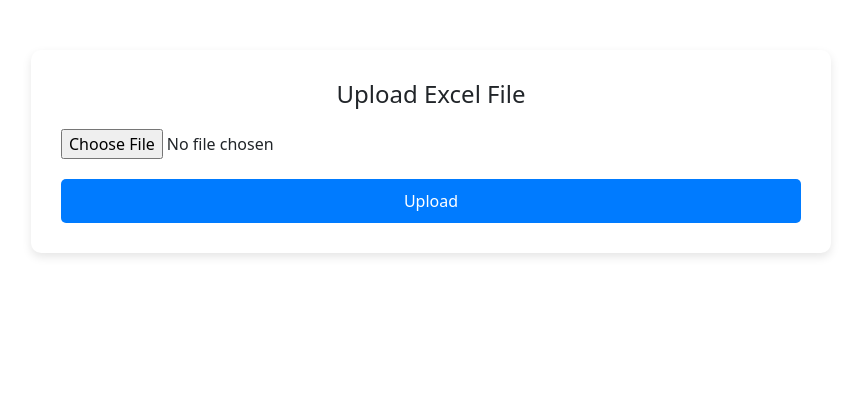
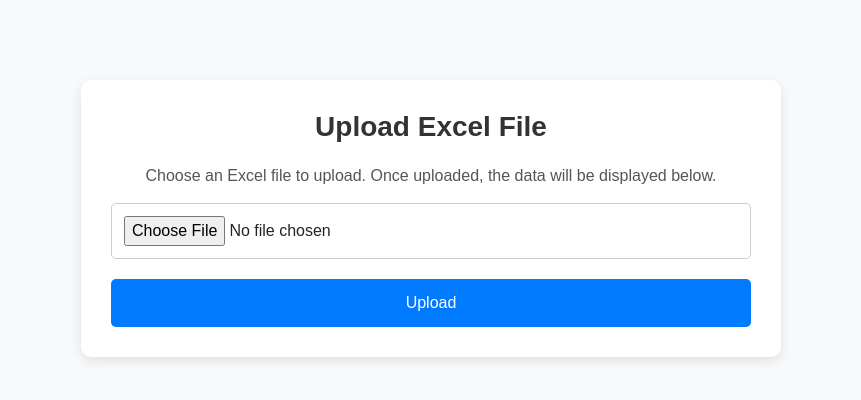
Before and after one commit to DevNumb/predict_environmental_impact, a Django app: page /upload/ in a window 1280 px wide. Shown: the top 400 px of the page, without its empty margins (209-1070 px from the left). Run offline with Django 5.2, Linux system fonts and the light colour scheme; some libraries are stand-ins or nearby versions.

Commit message:
third commit

```diff
--- a/myapp/templates/upload.html
+++ b/myapp/templates/upload.html
@@ -9,25 +9,44 @@
     <style>
         body {
             background-color: #f8f9fa;
+            font-family: 'Arial', sans-serif;
         }
+
         .upload-container {
-            max-width: 800px;
-            margin: 50px auto;
+            max-width: 700px;
+            margin: 80px auto;
             padding: 30px;
             background: white;
             border-radius: 10px;
-            box-shadow: 0 4px 10px rgba(0, 0, 0, 0.1);
+            box-shadow: 0 4px 12px rgba(0, 0, 0, 0.1);
         }
+
         .upload-container h2 {
-            font-size: 24px;
+            font-size: 28px;
             margin-bottom: 20px;
+            font-weight: bold;
+            color: #333;
         }
+
+        .upload-container p {
+            font-size: 16px;
+            margin-bottom: 15px;
+            color: #555;
+        }
+
         .upload-container input[type="file"] {
+            display: block;
+            width: 100%;
+            padding: 12px;
+            border: 1px solid #ccc;
+            border-radius: 5px;
             margin-bottom: 20px;
+            font-size: 16px;
         }
+
         .upload-container button {
             width: 100%;
-            padding: 10px;
+            padding: 12px;
             background-color: #007bff;
             color: white;
             border: none;
@@ -36,29 +55,44 @@
             cursor: pointer;
             transition: background-color 0.3s;
         }
+
         .upload-container button:hover {
             background-color: #0056b3;
+        }
+
+        .table-responsive {
+            margin-top: 30px;
+        }
+
+        .table-responsive table {
+            width: 100%;
+            border-collapse: collapse;
+        }
+
+        .table-responsive th, .table-responsive td {
+            padding: 12px;
+            text-align: left;
+            border-bottom: 1px solid #ddd;
+        }
+
+        .table-responsive th {
+            background-color: #f1f1f1;
+        }
+
+        .table-responsive tr:hover {
+            background-color: #f8f9fa;
         }
     </style>
 </head>
 <body>
 
-    <!DOCTYPE html>
-    <html lang="en">
-    <head>
-        <meta charset="UTF-8">
-        <meta name="viewport" content="width=device-width, initial-scale=1.0">
-        <title>Upload Excel File</title>
-        <link href="https://cdn.jsdelivr.net/npm/bootstrap@5.3.0/dist/css/bootstrap.min.css" rel="stylesheet">
-    </head>
-    <body>
-
     <div class="container">
         <div class="upload-container">
             <h2 class="text-center">Upload Excel File</h2>
+            <p class="text-center">Choose an Excel file to upload. Once uploaded, the data will be displayed below.</p>
             <form method="POST" enctype="multipart/form-data">
                 {% csrf_token %}
-                <input type="file" name="excel_file" required>
+                <input type="file" name="excel_file" accept=".xls, .xlsx" required>
                 <button type="submit" class="btn btn-primary">Upload</button>
             </form>
 
@@ -71,9 +105,5 @@
         </div>
     </div>
 
-    </body>
-    </html>
-
-
 </body>
 </html>
--- a/myproject/urls.py
+++ b/myproject/urls.py
@@ -4,5 +4,5 @@ from myapp.views import upload_excel
 from myapp import views  # Import your views here
 urlpatterns = [
     path('admin/', admin.site.urls),
-        path("upload/",upload_excel, name="upload_excel"), # This will show "Hello, Django!" on the homepage
+        path("upload/",upload_excel, name="upload_excel"), # this will show upload page in the home page
 ]
```
